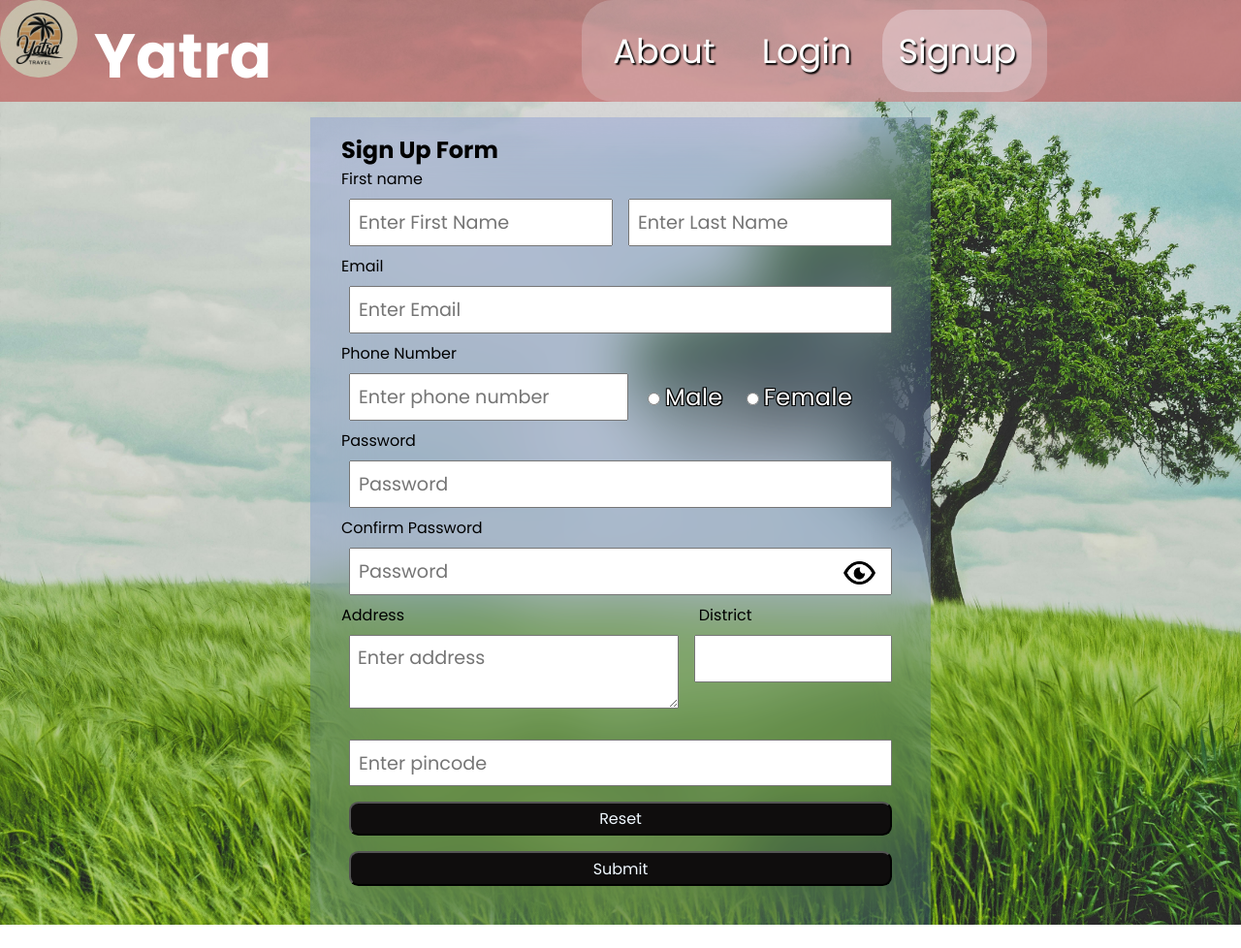
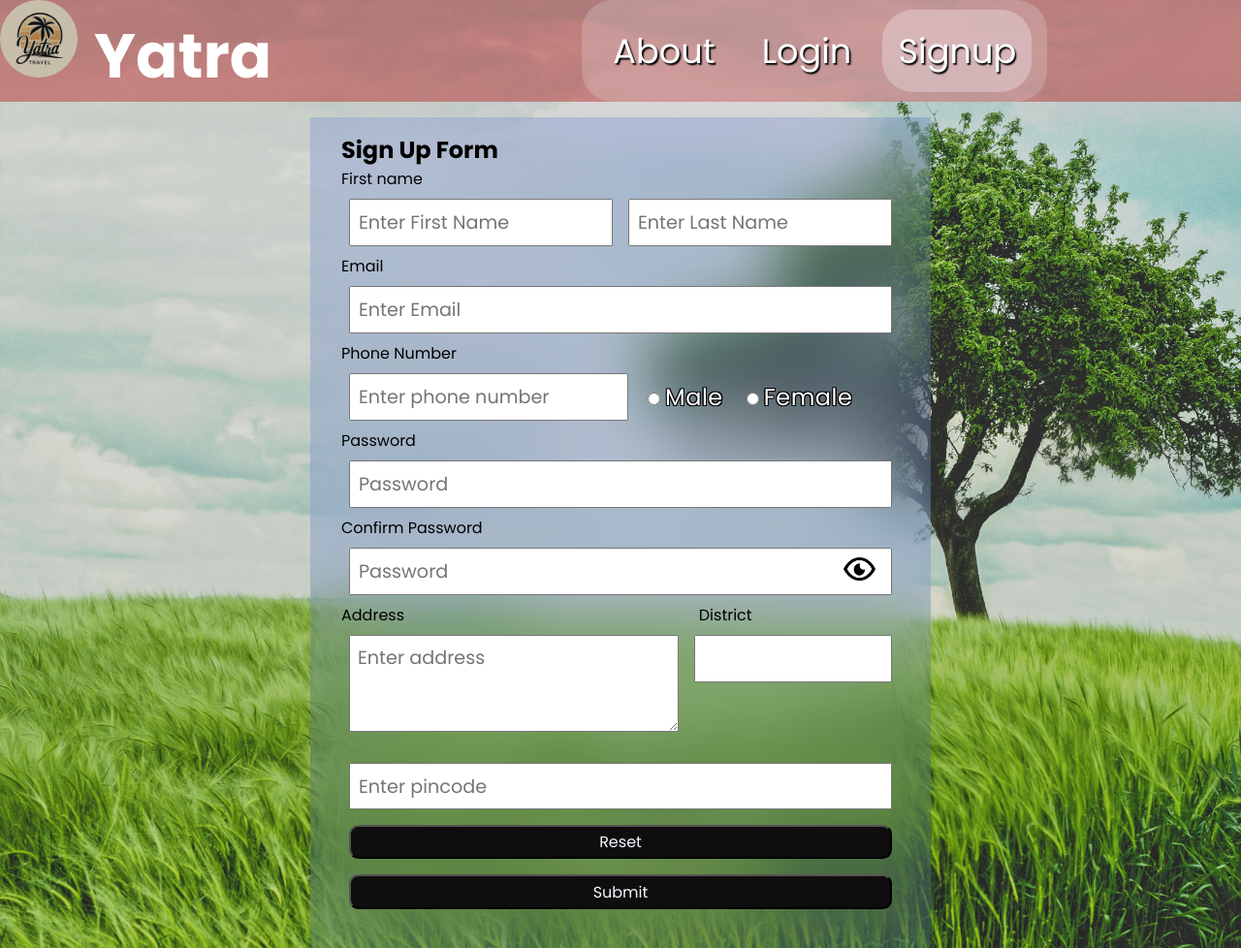
Before and after one commit to Vishal1720/Yatra, a PHP site: page /signup.html in a window 1280 px wide. Shown: the whole page at 97% size. Before the commit the page ends 954 px from the top, so only its background shows below. Run offline with PHP 8.4, Linux system fonts and the light colour scheme.

Commit message:
fixed address size

```diff
--- a/index.css
+++ b/index.css
@@ -119,6 +119,8 @@ a:hover{
 
     max-width: 59%;
     min-width: 59%;
+    max-height: 100px;
+    min-height: 100px;
 }
 #pin{
     height: 3rem;
@@ -169,6 +171,6 @@ a:hover{
     width:33px;
     height: 24px;
     position: fixed;
-    top:55%;
+    top:53%;
     left: 86%;
 }
--- a/signup.html
+++ b/signup.html
@@ -55,10 +55,6 @@
     </div>
         <div style="display: flex;">
             <textarea required rows="2" id="address" name="address" class="logfields" placeholder="Enter address" ></textarea>
-            <!-- <select class="logfields"  id="district" name="district">
-                <option>Udupi</option>
-                <option>Dakshina Kannada</option>
-            </select> -->
             <input class="logfields" id="district" name="district" list="districts">
             <datalist id="districts">
                 <option>Udupi</option>
```
